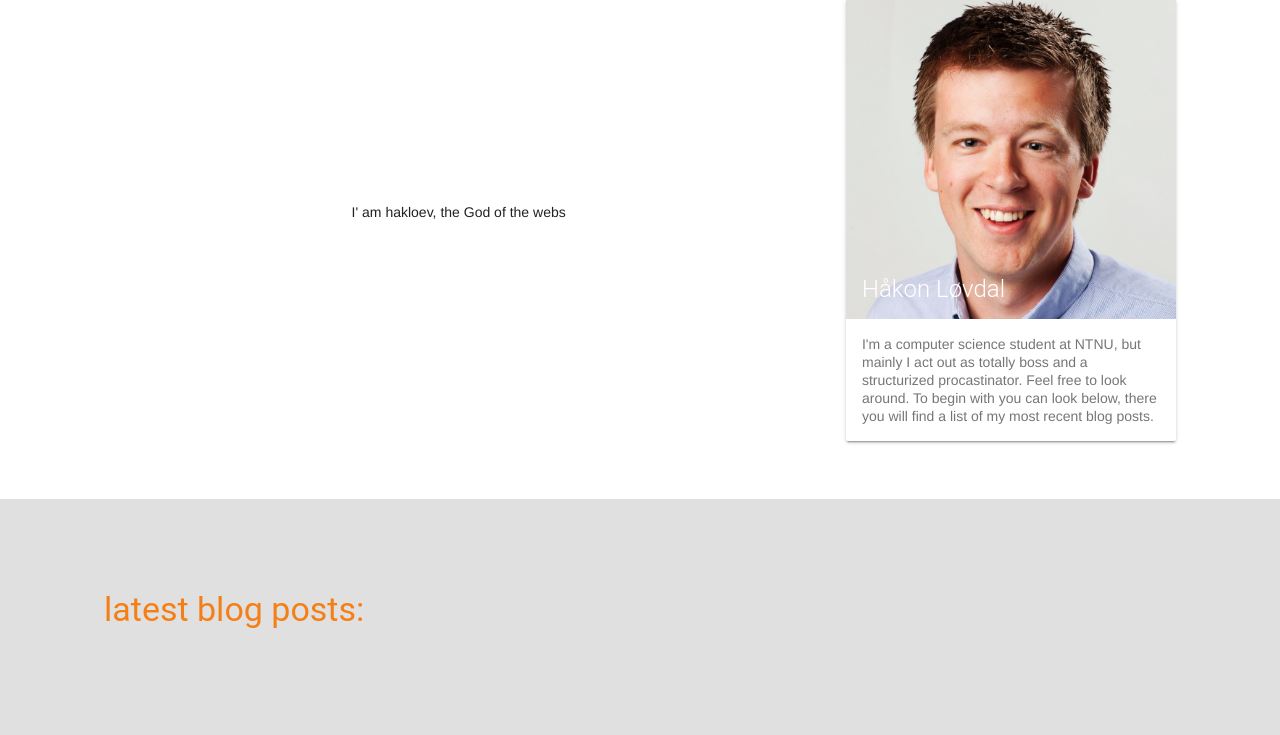
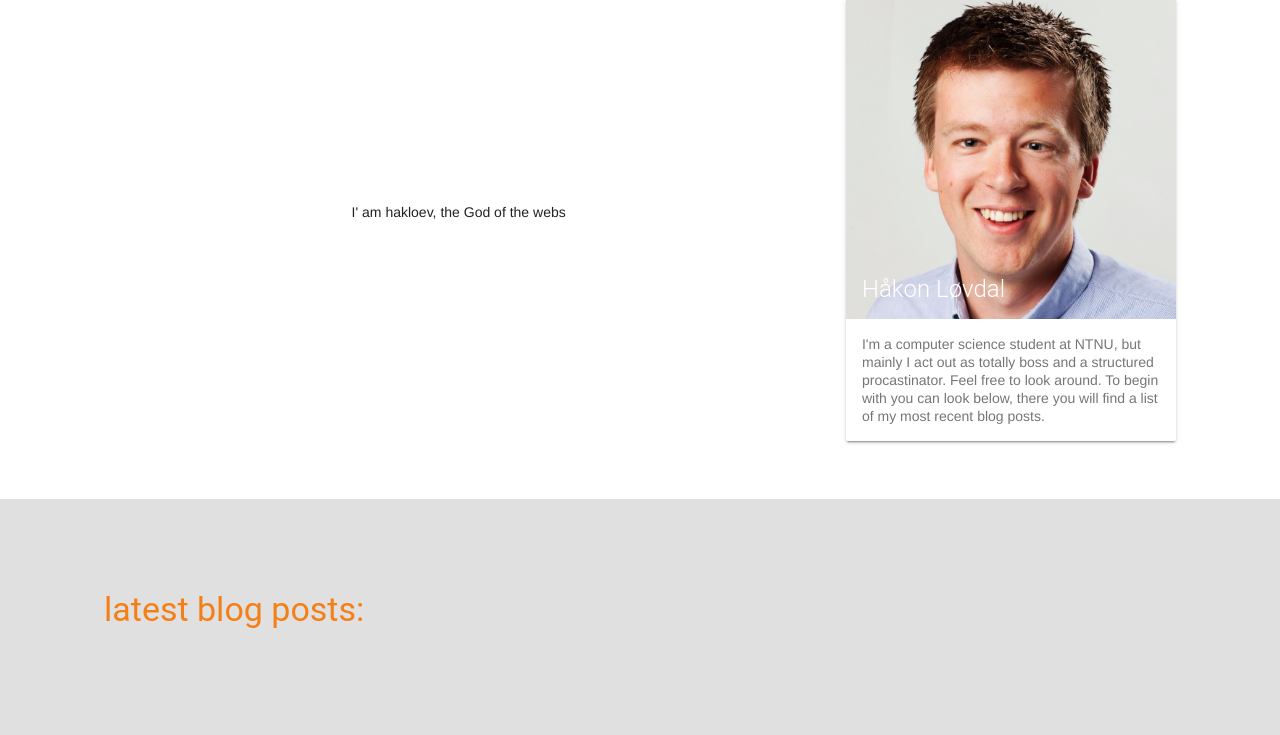
Before and after one commit to hakloev/hakloevno, a Django app: template templates/index.html in a window 1280 px wide. Shown: the part 123-858 px from the top of the page. Run offline with Django 3.2, Linux system fonts and the light colour scheme; the template is opened without the code that fills it, so the values that code supplies are empty; parts of the project's set-up code (start-up, migrations or seed data) failed here and were passed over.

Commit message:
For myth

```diff
--- a/templates/index.html
+++ b/templates/index.html
@@ -13,7 +13,7 @@
                     <h2 class="mdl-card__title-text">Håkon Løvdal</h2>
                 </div>
                 <div class="mdl-card__supporting-text">
-                    I'm a computer science student at NTNU, but mainly I act out as totally boss and a structurized procastinator. Feel free to look around. To begin with you can look below, there you will find a list of my most recent blog posts.
+                    I'm a computer science student at NTNU, but mainly I act out as totally boss and a structured procastinator. Feel free to look around. To begin with you can look below, there you will find a list of my most recent blog posts.
                 </div>
             </div>
         </div>
```
